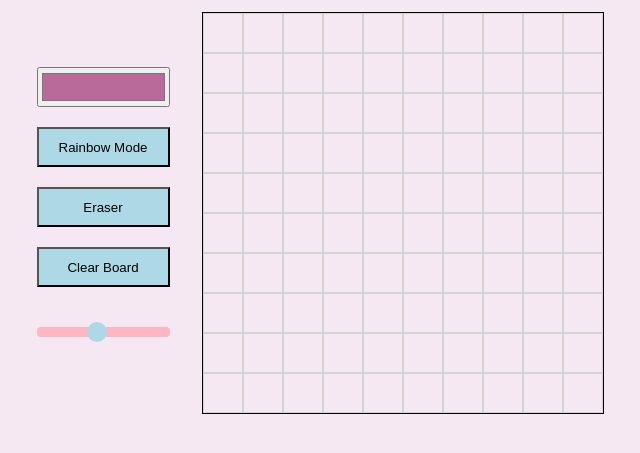
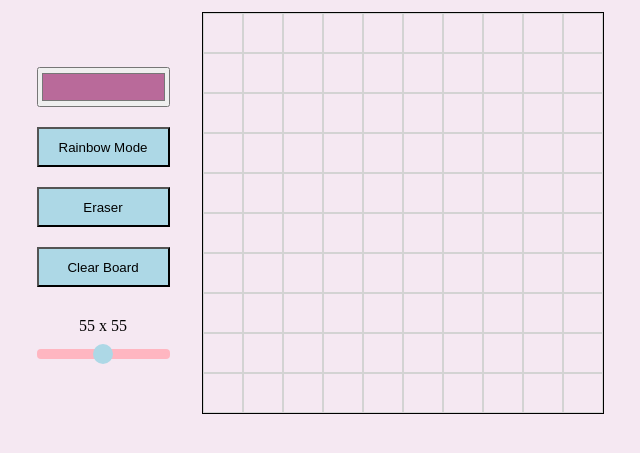
Before and after one commit to lijudu/EtchASketch, a plain HTML site: page index.html in a window 1280 px wide. Shown: the part 113-566 px from the top of the page, without its empty margins (321-961 px from the left). Drawn offline with Linux system fonts and the light colour scheme.

Commit message:
Update slider range

```diff
--- a/game.js
+++ b/game.js
@@ -1,4 +1,11 @@
 // create grid toggle (min 10, max 50, start 25)
+var slider = document.getElementById("selectRange")
+var rangeGiven = document.getElementById("range")
+var setGrid = slider.value
+
+slider.oninput = function() {
+    rangeGiven.innerText = `${this.value} x ${this.value}`
+}
 
 
 
--- a/index.html
+++ b/index.html
@@ -23,8 +23,8 @@
                     <div><button class="eraserBTN">Eraser</button></div>
                     <div><button class="clearBTN">Clear Board</button></div>
                     <div class="gridSelector">
-                        <p class="gridRange"></p>
-                        <input type="range" min="10" max="100" value="50" class="slider" id="selectRange">
+                        <p class="gridRange"><span id="range">55 x 55</span></p>
+                        <input type="range" min="10" max="100" class="slider" id="selectRange">
                     </div>
                 </div>
             </div>
--- a/styles.css
+++ b/styles.css
@@ -58,6 +58,7 @@ h1 {
 .gridRange {
     text-align: center;
     margin-bottom: 10px;
+    margin-top: 10px;
 }
 
 .slider {
```
